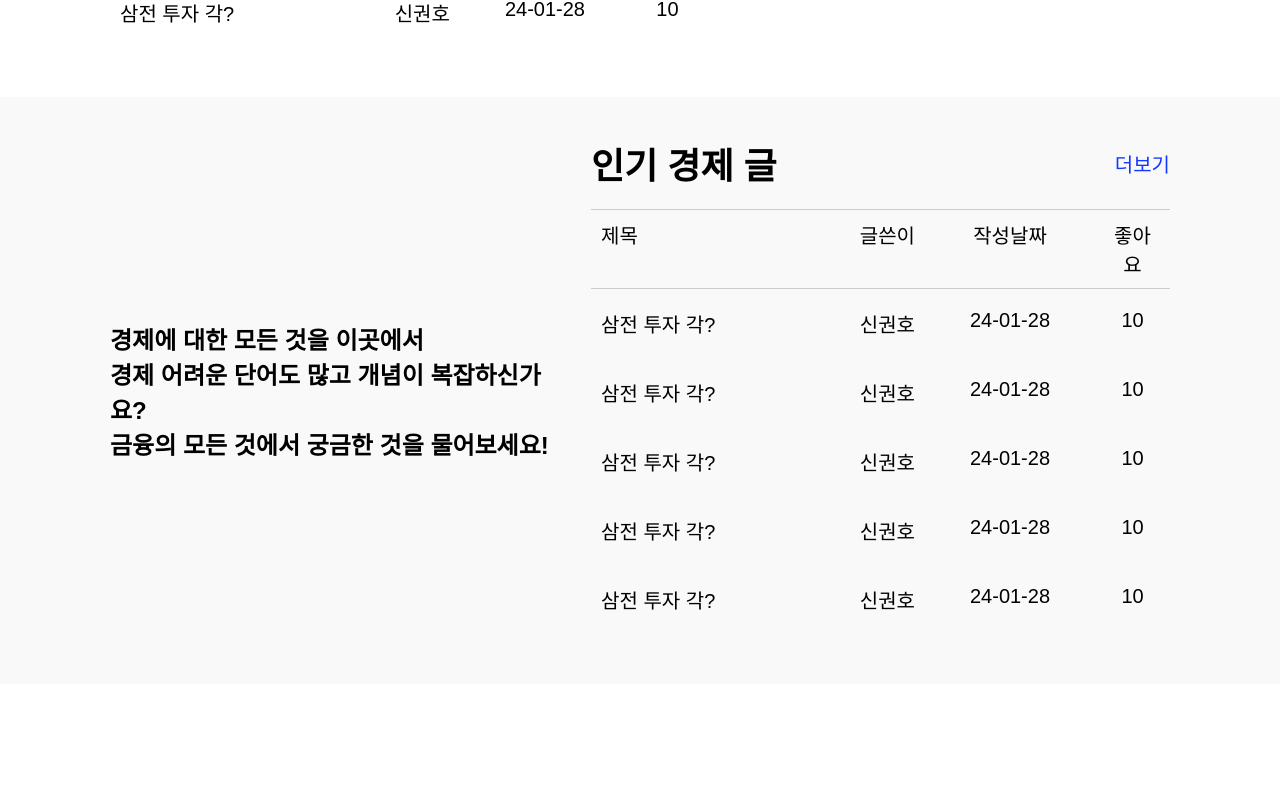
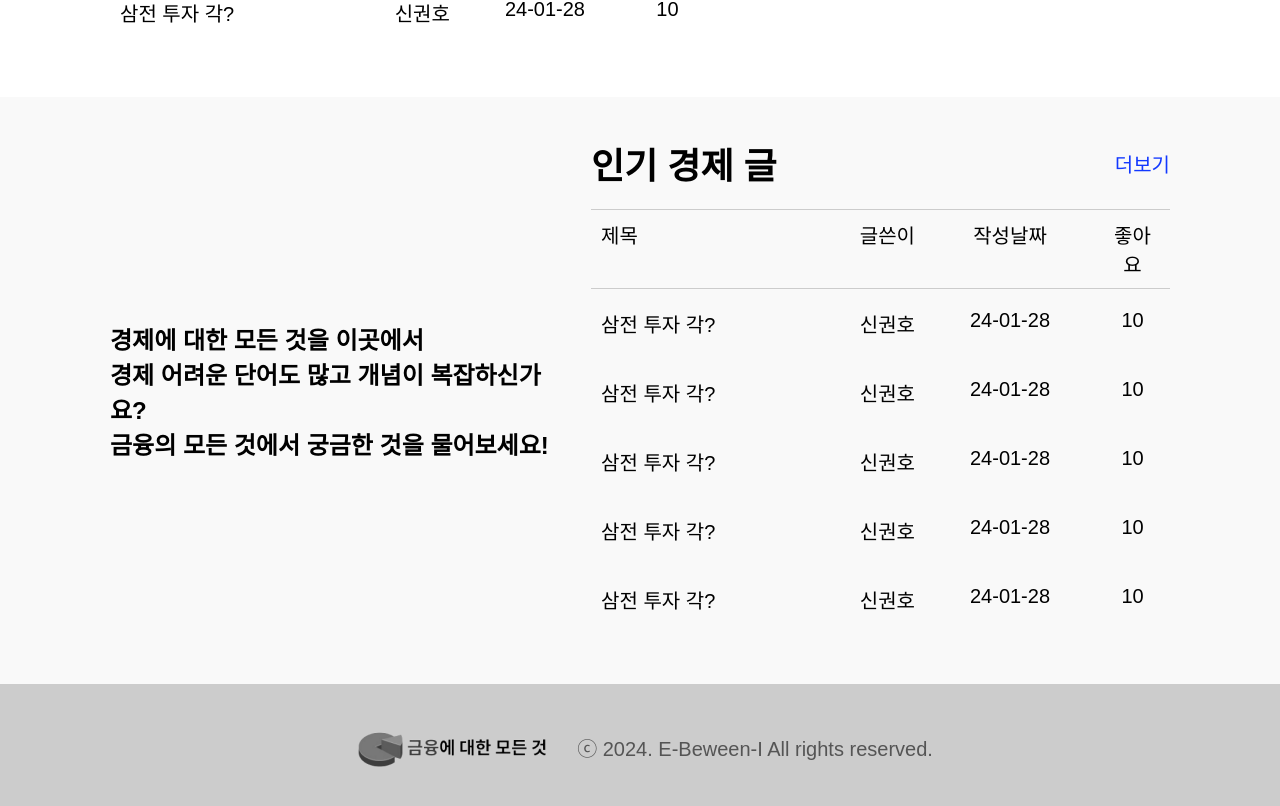
Before and after one commit to E-between-I/Frontend, a React (Vite) app: page / in a window 1280 px wide. Shown: the part 2685-3491 px from the top of the page. Before the commit the page ends 3369 px from the top, so only its background shows below. Built offline with nearby package versions, Linux system fonts and the light colour scheme.

Commit message:
:hammer: 강의 페이지 구현중

```diff
--- /dev/null
+++ b/src/components/Footer/Footer.tsx
@@ -0,0 +1,19 @@
+import { Logo } from "../../assets";
+import {
+  StyledFooter,
+  StyledFooterCopyright,
+  StyledFooterLogo,
+} from "../../style/Footer/Footer.style";
+
+export const Footer = () => {
+  return (
+    <>
+      <StyledFooter>
+        <StyledFooterLogo src={Logo} />
+        <StyledFooterCopyright>
+          ⓒ 2024. E-Beween-I All rights reserved.
+        </StyledFooterCopyright>
+      </StyledFooter>
+    </>
+  );
+};
--- /dev/null
+++ b/src/pages/LecturePage.tsx
@@ -0,0 +1,9 @@
+import { StyledLecturePage } from "../style/Lecture/LecturePage.style";
+
+export const LecturePage = () => {
+  return (
+    <>
+      <StyledLecturePage></StyledLecturePage>
+    </>
+  );
+};
--- a/src/pages/MainPage.tsx
+++ b/src/pages/MainPage.tsx
@@ -1,3 +1,4 @@
+import { Footer } from "../components/Footer/Footer";
 import { PopularSection } from "../components/Main/Popular/PopularSection";
 import Title from "../components/Main/Title";
 
@@ -6,6 +7,7 @@ const MainPage = () => {
     <>
       <Title />
       <PopularSection />
+      <Footer />
     </>
   );
 };
--- a/src/router/index.tsx
+++ b/src/router/index.tsx
@@ -4,6 +4,7 @@ import { WritePage } from "../pages/WritePage";
 import LoginPage from "../pages/LoginPage";
 import AnotherLoginPage from "../pages/AnotherLoginPage";
 import CreateNickNamePage from "../pages/CreateNickNamePage";
+import { LecturePage } from "../pages/LecturePage";
 
 const MainRouter = () => {
   return (
@@ -13,6 +14,7 @@ const MainRouter = () => {
       <Route element={<LoginPage />} path="/login" />
       <Route element={<AnotherLoginPage />} path="/another_login" />
       <Route element={<CreateNickNamePage />} path="/create_nickname" />
+      <Route element={<LecturePage />} path="/lecture" />
     </Routes>
   );
 };
--- /dev/null
+++ b/src/style/Footer/Footer.style.ts
@@ -0,0 +1,22 @@
+import styled from "styled-components";
+
+export const StyledFooter = styled.footer`
+  width: 100%;
+  display: flex;
+  justify-content: center;
+  padding: 35px 0;
+  gap: 10px;
+  align-items: center;
+  background: #ccc;
+`;
+
+export const StyledFooterLogo = styled.img`
+  filter: grayscale(100%);
+  width: 220px;
+  height: 56px;
+`;
+
+export const StyledFooterCopyright = styled.p`
+  font-size: 20px;
+  color: #555;
+`;
--- /dev/null
+++ b/src/style/Lecture/LecturePage.style.ts
@@ -0,0 +1,15 @@
+import styled from "styled-components";
+
+export const StyledLecturePage = styled.div`
+  height: calc(100vh - 57px);
+  display: flex;
+  justify-content: center;
+  align-items: center;
+`;
+
+export const StyledLecturePageContainer = styled.div`
+  display: flex;
+  flex-flow: column;
+`;
+
+export const StyledLectureTitle = styled.p``;
```
Also changed, not shown: src/assets/Logo.png, src/assets/Logo1.png (added).
